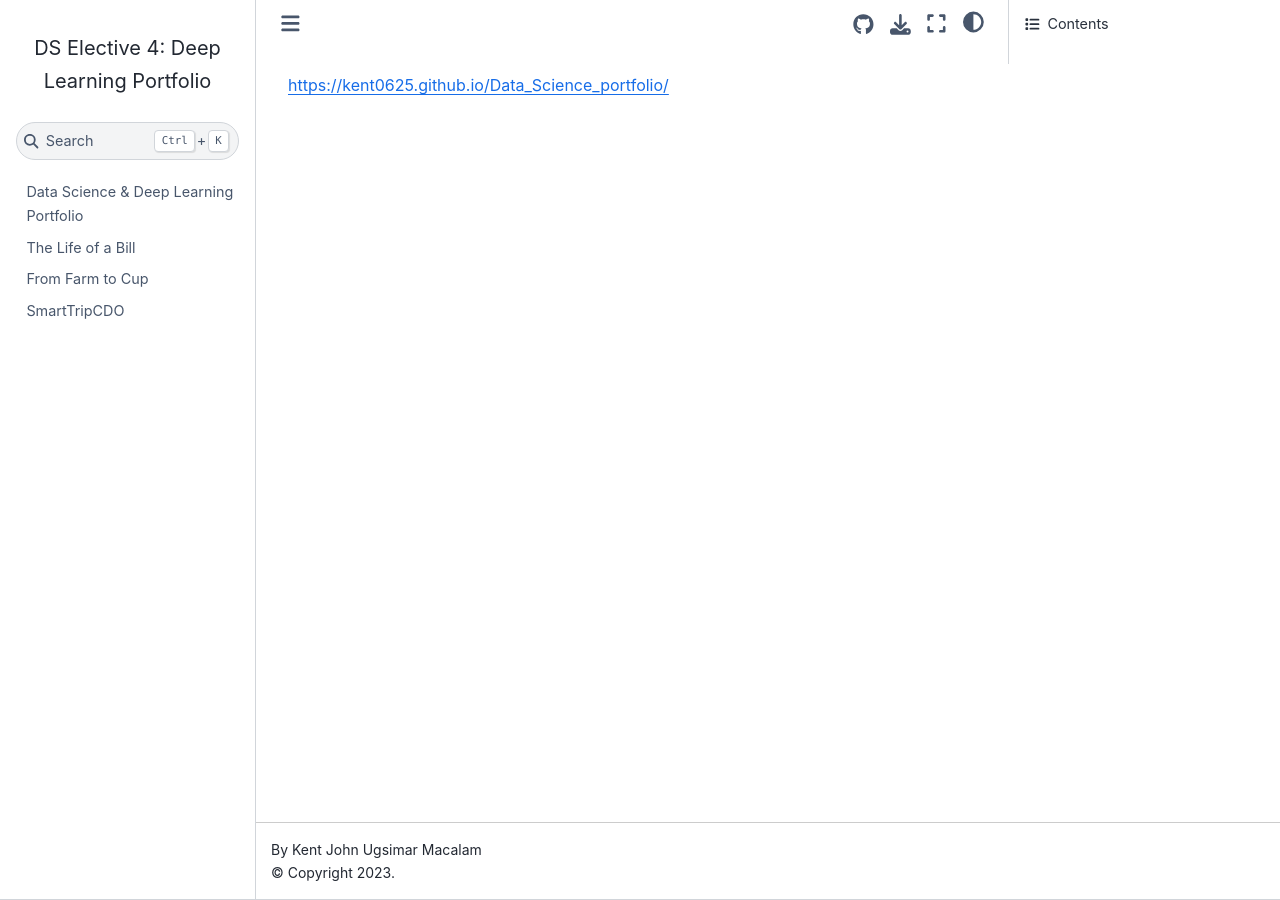
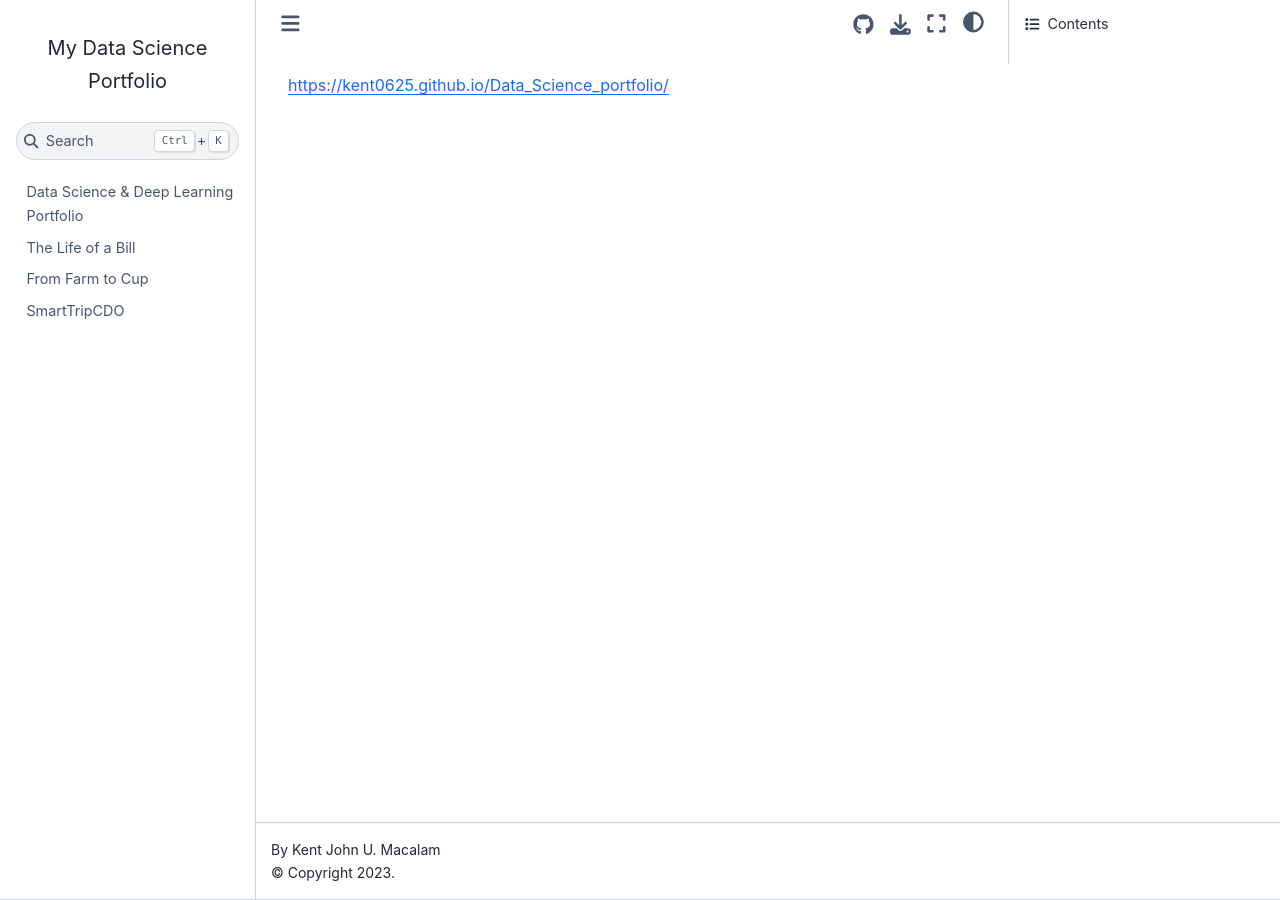
Before and after one commit to Kent0625/My_DS_Portfolio, a Jupyter Book: the page built from README.md, in a window 1280 px wide. Built offline with Jupyter Book 1.0.4 settings and Sphinx 7.4.7 and the Sphinx Book theme 1.1.4, drawn with Linux system fonts in a browser that asks for light colours; pages that are not in the unit, such as notebooks, are missing from menus.

Commit message:
chore: update portfolio title, author name, and config metadata

```diff
--- a/_config.yml
+++ b/_config.yml
@@ -1,6 +1,6 @@
 # Book settings
-title: "DS Elective 4: Deep Learning Portfolio"
-author: "Kent John Ugsimar Macalam"
+title: "My Data Science Portfolio"
+author: "Kent John U. Macalam"
 
 # Repository settings
 repository:
--- a/myst.yml
+++ b/myst.yml
@@ -1,8 +1,8 @@
 version: 1
 project:
-  title: "DS Elective 4: Deep Learning Portfolio"
+  title: "My Data Science Portfolio"
   authors:
-    - name: "Kent John Ugsimar Macalam"
+    - name: "Kent John U. Macalam"
   toc:
     - file: intro.md
     - title: "Featured Projects"
@@ -20,7 +20,7 @@ project:
         - file: notebooks/06_lab_task_5.ipynb
 site:
   template: book-theme
-  title: "Kent John Macalam | Data Science & Deep Learning Portfolio"
+  title: "Kent John Macalam | Data Science Portfolio"
   options:
     style: assets/custom.css
     favicon: assets/favicon.svg
```
